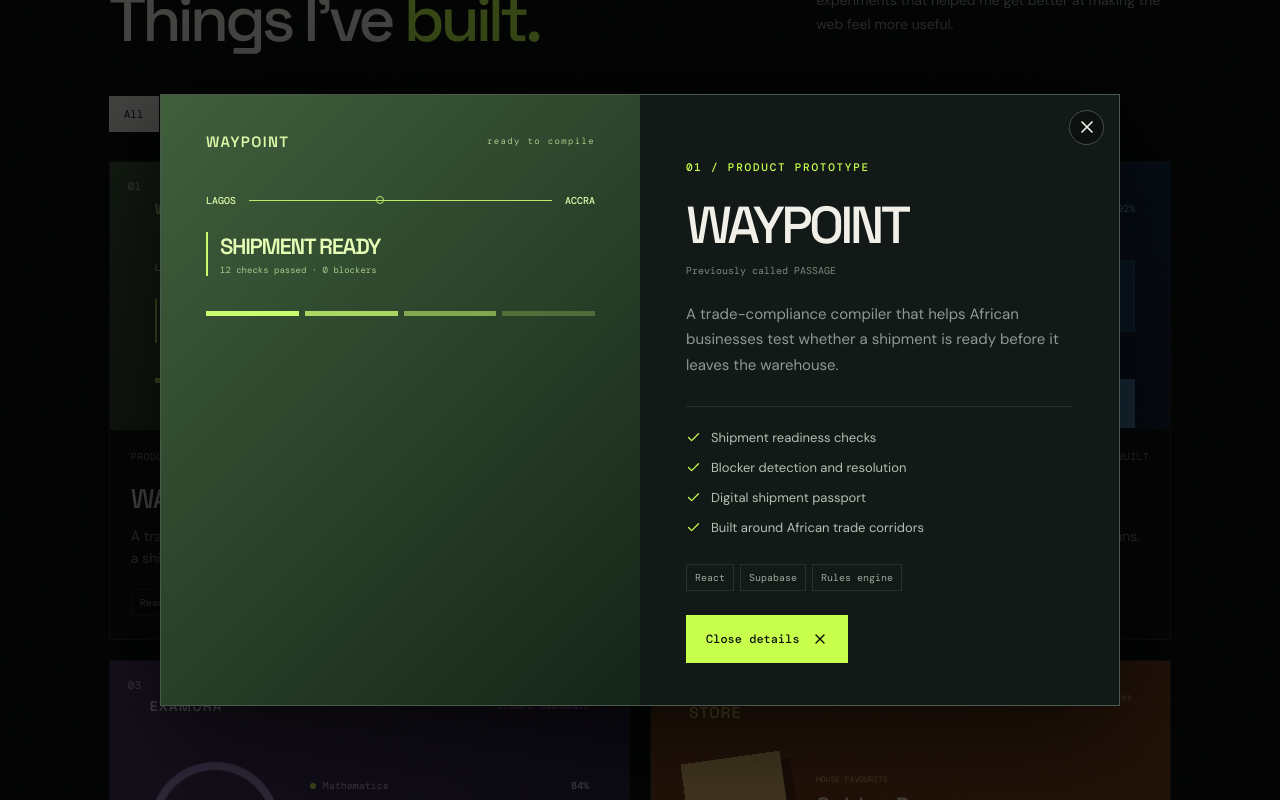
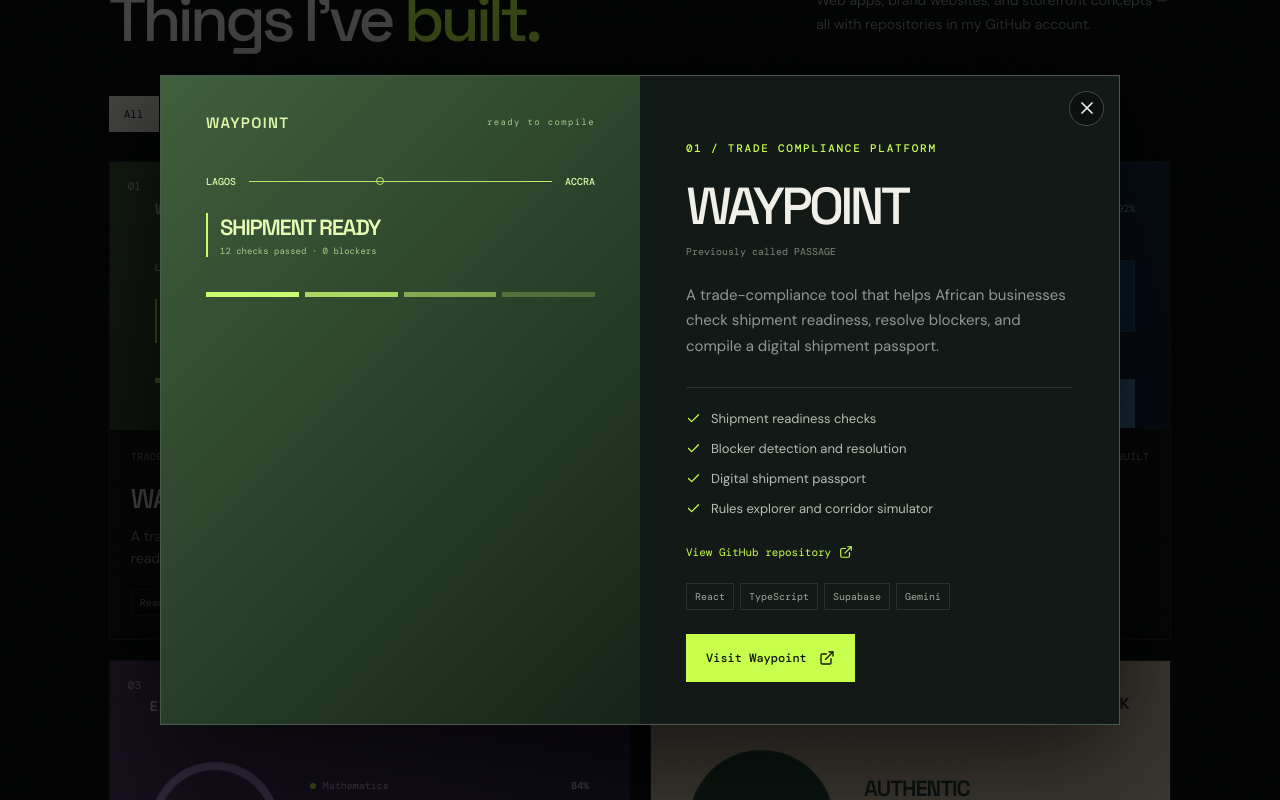
Before and after one commit to salzyff/salzyx-react-portfolio, a React (Vite) app: page / in a window 1280 px wide. Both pictures are taken after a click on the element 369 px from the left and 1495 px from the top of the page. Shown: the part 1095-1895 px from the top of the page. Built offline with nearby package versions, Linux system fonts and the light colour scheme.

Commit message:
Align portfolio with website projects in GitHub

```diff
--- a/src/main.jsx
+++ b/src/main.jsx
@@ -11,7 +11,6 @@
   Globe2,
   Layers3,
   Menu,
-  MessageCircle,
   MoveUpRight,
   Sparkles,
   X,
@@ -20,121 +19,273 @@
 
 const projects = [
   {
-    id: 'waypoint',
-    number: '01',
-    title: 'WAYPOINT',
-    oldTitle: 'PASSAGE',
-    type: 'Product prototype',
-    status: 'Prototype only',
-    category: 'Product',
-    year: '2026',
-    description: 'A trade-compliance compiler that helps African businesses test whether a shipment is ready before it leaves the warehouse.',
-    tags: ['React', 'Supabase', 'Rules engine'],
-    accent: 'lime',
-    visual: 'waypoint',
-    link: null,
-    linkLabel: 'Case study',
-    details: ['Shipment readiness checks', 'Blocker detection and resolution', 'Digital shipment passport', 'Built around African trade corridors'],
+    "id": "waypoint",
+    "title": "WAYPOINT",
+    "oldTitle": "PASSAGE",
+    "type": "Trade compliance platform",
+    "status": "Prototype",
+    "category": "Product",
+    "description": "A trade-compliance tool that helps African businesses check shipment readiness, resolve blockers, and compile a digital shipment passport.",
+    "tags": [
+      "React",
+      "TypeScript",
+      "Supabase",
+      "Gemini"
+    ],
+    "accent": "lime",
+    "visual": "waypoint",
+    "repository": "salzyff/Waypoint",
+    "link": "https://waypoint-drab-theta.vercel.app",
+    "linkLabel": "Visit Waypoint",
+    "details": [
+      "Shipment readiness checks",
+      "Blocker detection and resolution",
+      "Digital shipment passport",
+      "Rules explorer and corridor simulator"
+    ],
+    "number": "01"
   },
   {
-    id: 'study-ai',
-    number: '02',
-    title: 'Study AI',
-    type: 'AI learning platform',
-    status: 'MVP built',
-    category: 'Product',
-    year: '2026',
-    description: 'A multi-subject study assistant with AI chat, private history, study plans, quizzes, flashcards, notes, and progress tracking.',
-    tags: ['React', 'Node.js', 'Supabase', 'Gemini'],
-    accent: 'blue',
-    visual: 'study',
-    link: 'https://studyaing.vercel.app',
-    linkLabel: 'Visit Study AI',
-    details: ['Explain, ask, and quiz modes', 'Auth and user-isolated data', 'AI tasks and study plans', 'Interactive quizzes with marking'],
+    "id": "study-ai",
+    "title": "Study AI",
+    "type": "AI learning platform",
+    "status": "MVP built",
+    "category": "Education",
+    "description": "A study assistant with AI chat, conversation memory, study plans, quizzes, flashcards, notes, and progress tracking.",
+    "tags": [
+      "React",
+      "Node.js",
+      "Supabase",
+      "Gemini"
+    ],
+    "accent": "blue",
+    "visual": "study",
+    "repository": "salzyff/ai-study-assistant",
+    "privateSource": true,
+    "link": "https://studyai.name.ng",
+    "linkLabel": "Visit Study AI",
+    "details": [
+      "AI chat with conversation memory",
+      "Private chat history and user accounts",
+      "Study plans, notes, and flashcards",
+      "Interactive quizzes and learning progress"
+    ],
+    "number": "02"
   },
   {
-    id: 'examora',
-    number: '03',
-    title: 'Examora',
-    type: 'Exam management system',
-    status: 'Complete build',
-    category: 'Education',
-    year: '2026',
-    description: 'A full-stack exam application for students, teachers, and administrators, designed around real school workflows.',
-    tags: ['React', 'Supabase', 'Auth', 'Vercel'],
-    accent: 'violet',
-    visual: 'examora',
-    link: null,
-    linkLabel: 'Case study',
-    details: ['Student, teacher, and admin roles', 'Timed exams and server-side scoring', 'Question bank and assessment builder', 'Results, announcements, and dashboards'],
+    "id": "examora",
+    "title": "Examora",
+    "type": "Exam management system",
+    "status": "Complete build",
+    "category": "Education",
+    "description": "An exam application for students, teachers, and administrators, with assessments, question banks, results, and school dashboards.",
+    "tags": [
+      "React",
+      "Supabase",
+      "Auth",
+      "Vercel"
+    ],
+    "accent": "violet",
+    "visual": "examora",
+    "repository": "salzyff/Examora",
+    "privateSource": true,
+    "link": "https://examora-navy.vercel.app",
+    "linkLabel": "Visit Examora",
+    "details": [
+      "Student, teacher, and admin roles",
+      "Timed exams and scoring",
+      "Question bank and assessment builder",
+      "Report cards and learning resources"
+    ],
+    "number": "03"
   },
   {
-    id: 'salams-store',
-    number: '04',
-    title: "Salam’s Store",
-    type: 'Commerce storefront',
-    status: 'In progress',
-    category: 'Commerce',
-    year: '2026',
-    description: 'A warm, fast storefront for everyday Nigerian groceries with product discovery, categories, cart flows, and delivery messaging.',
-    tags: ['React', 'Vite', 'Tailwind', 'E-commerce'],
-    accent: 'orange',
-    visual: 'store',
-    link: null,
-    linkLabel: 'View build',
-    details: ['Local grocery product catalogue', 'Cart and account experience', 'Responsive storefront shell', 'Nigerian pricing and delivery context'],
+    "id": "blaykik",
+    "title": "Blaykik Store",
+    "type": "Food brand storefront",
+    "status": "Website built",
+    "category": "Commerce",
+    "description": "A product-led website for a Nigerian food brand, showcasing Ijebu garri, palm oil, pantry staples, and custom branded packs.",
+    "tags": [
+      "React",
+      "Vite",
+      "Branding",
+      "Responsive UI"
+    ],
+    "accent": "green",
+    "visual": "blaykik",
+    "repository": "salzyff/blaykik-store",
+    "privateSource": true,
+    "link": "https://blaykik-store.vercel.app",
+    "linkLabel": "Visit website",
+    "details": [
+      "Ijebu garri, palm oil, and foodstuffs",
+      "Product-led visual storytelling",
+      "Custom branded pack enquiries",
+      "Responsive brand and contact pages"
+    ],
+    "number": "04"
   },
   {
-    id: 'blaykik',
-    number: '05',
-    title: 'Blaykik Store',
-    type: 'Brand showcase',
-    status: 'Complete build',
-    category: 'Commerce',
-    year: '2026',
-    description: 'A cream-and-dark-green product showcase for an authentic Nigerian food brand operating across Abuja and Atlanta.',
-    tags: ['React', 'Vite', 'Branding', 'Responsive UI'],
-    accent: 'green',
-    visual: 'blaykik',
-    link: 'https://www.instagram.com/blaykik_store/',
-    linkLabel: 'View brand',
-    details: ['Premium Ijebu garri and palm oil', 'Product-led visual storytelling', 'Custom branding presentation', 'Instagram-led contact journey'],
+    "id": "akapsys",
+    "title": "Akapsys Consultancy",
+    "type": "Service website",
+    "status": "Website built",
+    "category": "Client work",
+    "description": "A consultancy website that helps manufacturers, importers, and brand owners understand product registration and prepare their next steps.",
+    "tags": [
+      "React",
+      "CSS",
+      "UX writing",
+      "Responsive UI"
+    ],
+    "accent": "teal",
+    "visual": "akapsys",
+    "repository": "salzyff/project2",
+    "link": "https://project2-nine-rho.vercel.app",
+    "linkLabel": "Visit website",
+    "details": [
+      "Product-specific regulatory pathways",
+      "Services and process sections",
+      "FAQ and contact pathways",
+      "Documentation and registration guidance"
+    ],
+    "number": "05"
   },
   {
-    id: 'akapsys',
-    number: '06',
-    title: 'Akapsys Consultancy',
-    type: 'Service website',
-    status: 'Shipped',
-    category: 'Client work',
-    year: '2026',
-    description: 'A conversion-focused consultancy website for product registration in Nigeria, built to make the process feel clear and approachable.',
-    tags: ['React', 'CSS', 'UX writing', 'NAFDAC'],
-    accent: 'teal',
-    visual: 'akapsys',
-    link: 'https://project2-nine-rho.vercel.app/',
-    linkLabel: 'Visit website',
-    details: ['Services and process sections', 'FAQ and contact pathways', 'Registration-focused messaging', 'WhatsApp call-to-action'],
+    "id": "wearayo",
+    "title": "WearAyo",
+    "type": "Sneaker storefront concept",
+    "status": "Mockup",
+    "category": "Commerce",
+    "description": "A sneaker storefront mockup with brand-new and pre-loved collections, a shopping bag, and a sample WhatsApp order flow.",
+    "tags": [
+      "React",
+      "Vite",
+      "Storefront",
+      "Responsive UI"
+    ],
+    "accent": "orange",
+    "visual": "fashion",
+    "repository": "salzyff/wearayo",
+    "link": "https://wearayo.vercel.app",
+    "linkLabel": "Visit mockup",
+    "details": [
+      "Brand-new and pre-loved sneaker filters",
+      "Add and remove pairs from the bag",
+      "Sample WhatsApp order flow",
+      "Responsive navigation and signup feedback"
+    ],
+    "number": "06"
   },
   {
-    id: 'banking',
-    number: '07',
-    title: 'Banking App',
-    type: 'Fintech interface',
-    status: 'Complete demo',
-    category: 'Product',
-    year: '2026',
-    description: 'A polished React banking dashboard exploring balances, transfers, transactions, and the everyday rhythm of a financial app.',
-    tags: ['React', 'Vite', 'Tailwind', 'UI systems'],
-    accent: 'cyan',
-    visual: 'banking',
-    link: null,
-    linkLabel: 'View build',
-    details: ['Dashboard and account views', 'Sample transaction data', 'Responsive fintech layout', 'Local demo mode'],
+    "id": "monica",
+    "title": "Monica Seafood",
+    "type": "Seafood storefront concept",
+    "status": "Concept build",
+    "category": "Commerce",
+    "description": "A seafood and Nigerian pantry storefront with product filters, an enquiry basket, and a WhatsApp flow for confirming prices and availability.",
+    "tags": [
+      "React",
+      "Vite",
+      "Local storage",
+      "WhatsApp"
+    ],
+    "accent": "teal",
+    "visual": "seafood",
+    "repository": "salzyff/monica-seafood",
+    "link": "https://monica-seafood.vercel.app",
+    "linkLabel": "Visit website",
+    "details": [
+      "Seafood and pantry product filters",
+      "Persistent basket and quantity controls",
+      "Delivery details and product preferences",
+      "WhatsApp availability and price enquiries"
+    ],
+    "number": "07"
   },
+  {
+    "id": "ejire",
+    "title": "Ejire Onigarri",
+    "type": "Food brand website concept",
+    "status": "Concept build",
+    "category": "Commerce",
+    "description": "A plum-and-blush website concept for a Nigerian garri brand, with product collections, serving ideas, souvenir requests, and an enquiry bag.",
+    "tags": [
+      "HTML",
+      "CSS",
+      "JavaScript",
+      "WhatsApp"
+    ],
+    "accent": "rose",
+    "visual": "garri",
+    "repository": "salzyff/ejiregarri",
+    "link": "https://ejiregarri.vercel.app",
+    "linkLabel": "Visit website",
+    "details": [
+      "Product collections and founder story",
+      "Serving-idea tabs and FAQ",
+      "Souvenir and bulk enquiry forms",
+      "Persistent bag with WhatsApp and email enquiries"
+    ],
+    "number": "08"
+  },
+  {
+    "id": "quantum-leap",
+    "title": "Quantum Leap Schools",
+    "type": "School website concept",
+    "status": "Concept build",
+    "category": "Education",
+    "description": "A school website concept for Quantum Leap Schools in Ikorodu, presenting learning pathways, school life, and admissions enquiries.",
+    "tags": [
+      "React",
+      "Vite",
+      "Admissions",
+      "Responsive UI"
+    ],
+    "accent": "cyan",
+    "visual": "school",
+    "repository": "salzyff/zoe-palm-oil",
+    "link": "https://zoe-palm-oil.vercel.app",
+    "linkLabel": "Visit website",
+    "details": [
+      "Early years, primary, and secondary pathways",
+      "Curriculum and school-life sections",
+      "School gallery and news links",
+      "Admissions enquiries through WhatsApp"
+    ],
+    "number": "09"
+  },
+  {
+    "id": "salamport",
+    "title": "Earlier Portfolio",
+    "type": "Personal website",
+    "status": "Earlier version",
+    "category": "Personal",
+    "description": "An earlier portfolio website presenting my work, skills, and journey, built with HTML, CSS, and JavaScript.",
+    "tags": [
+      "HTML",
+      "CSS",
+      "JavaScript",
+      "Responsive UI"
+    ],
+    "accent": "violet",
+    "visual": "portfolio",
+    "repository": "salzyff/salamport",
+    "link": "https://salamport-eight.vercel.app",
+    "linkLabel": "Visit portfolio",
+    "details": [
+      "Work, skills, and about sections",
+      "Project and journey filters",
+      "Animated interface and mobile navigation",
+      "Contact section"
+    ],
+    "number": "10"
+  }
 ]
 
-const filters = ['All', 'Product', 'Education', 'Commerce', 'Client work']
+const projectCount = String(projects.length).padStart(2, '0')
+const filters = ['All', ...new Set(projects.map((project) => project.category))]
 
 function App() {
   const [activeFilter, setActiveFilter] = useState('All')
@@ -199,7 +350,7 @@
               </div>
             </div>
             <div className="floating-tag tag-one"><Sparkles size={14} /> ideas → interface</div>
-            <div className="floating-tag tag-two">01—07 <span>selected projects</span></div>
+            <div className="floating-tag tag-two">01—{projectCount} <span>selected projects</span></div>
           </div>
         </section>
 
@@ -210,7 +361,7 @@
         <section className="work section-pad" id="work">
           <div className="section-heading">
             <div><p className="kicker">Selected work / 2026</p><h2>Things I’ve <em>built.</em></h2></div>
-            <p className="section-note">A mix of real products, client-facing websites, and experiments that helped me get better at making the web feel more useful.</p>
+            <p className="section-note">Web apps, brand websites, and storefront concepts — all with repositories in my GitHub account.</p>
           </div>
           <div className="filter-row" role="tablist" aria-label="Filter projects">
             {filters.map((filter) => <button key={filter} className={activeFilter === filter ? 'filter active' : 'filter'} onClick={() => setActiveFilter(filter)}>{filter}</button>)}
@@ -227,7 +378,7 @@
             <h2>More than just<br /><em>pretty screens.</em></h2>
             <p>I care about the moment a product stops feeling like an idea and starts feeling real. My work usually sits at the intersection of good interface design, clear user journeys, and technology that actually solves something.</p>
             <p>From school systems and AI tools to commerce brands and trade infrastructure, I like building across different worlds — and learning what each one needs.</p>
-            <div className="about-facts"><span><strong>07</strong> projects explored</span><span><strong>React</strong> main toolkit</span><span><strong>NG</strong> building from Nigeria</span></div>
+            <div className="about-facts"><span><strong>{projectCount}</strong> repositories featured</span><span><strong>React</strong> main toolkit</span><span><strong>NG</strong> building from Nigeria</span></div>
           </div>
         </section>
 
@@ -257,7 +408,7 @@
   return <div className="modal-backdrop" onClick={onClose}><div className={`modal accent-${project.accent}`} onClick={(event) => event.stopPropagation()} role="dialog" aria-modal="true" aria-label={`${project.title} details`}>
     <button className="modal-close" onClick={onClose} aria-label="Close project details"><X size={20} /></button>
     <div className="modal-visual"><ProjectVisual type={project.visual} large /></div>
-    <div className="modal-body"><p className="kicker">{project.number} / {project.type}</p><h2>{project.title}</h2>{project.oldTitle && <p className="old-title">Previously called {project.oldTitle}</p>}<p className="modal-description">{project.description}</p><div className="details-list">{project.details.map((detail) => <span key={detail}><Check size={15} />{detail}</span>)}</div><div className="modal-bottom"><div className="tag-row">{project.tags.map((tag) => <span key={tag}>{tag}</span>)}</div>{project.link ? <a className="button button-primary" href={project.link} target="_blank" rel="noreferrer">{project.linkLabel} <ExternalLink size={16} /></a> : <button className="button button-primary" onClick={onClose}>Close details <X size={16} /></button>}</div></div>
+    <div className="modal-body"><p className="kicker">{project.number} / {project.type}</p><h2>{project.title}</h2>{project.oldTitle && <p className="old-title">Previously called {project.oldTitle}</p>}<p className="modal-description">{project.description}</p><div className="details-list">{project.details.map((detail) => <span key={detail}><Check size={15} />{detail}</span>)}</div><div className="modal-bottom">{project.privateSource ? <p className="source-note">Source code is in a private GitHub repository.</p> : <a className="source-link" href={`https://github.com/${project.repository}`} target="_blank" rel="noreferrer">View GitHub repository <ExternalLink size={14} /></a>}<div className="tag-row">{project.tags.map((tag) => <span key={tag}>{tag}</span>)}</div>{project.link ? <a className="button button-primary" href={project.link} target="_blank" rel="noreferrer">{project.linkLabel} <ExternalLink size={16} /></a> : <button className="button button-primary" onClick={onClose}>Close details <X size={16} /></button>}</div></div>
   </div></div>
 }
 
@@ -269,7 +420,20 @@
   if (type === 'blaykik') return <div className={`visual-window blaykik ${large ? 'large' : ''}`}><div className="blay-top"><small>ABUJA ↔ ATLANTA</small><span>BLAYKIK</span></div><div className="blay-product"><div className="blay-bowl">✽</div><div><strong>AUTHENTIC<br />NIGERIAN<br />FLAVOURS</strong><small>PREMIUM IJEBU GARRI</small></div></div></div>
   if (type === 'akapsys') return <div className={`visual-window akapsys ${large ? 'large' : ''}`}><div className="aka-top"><span>A</span><b>AKAPSYS<br /><small>CONSULTANCY</small></b></div><div className="aka-copy"><small>PRODUCT REGISTRATION</small><strong>Get your product<br />ready for market.</strong><div className="aka-line" /></div></div>
   if (type === 'banking') return <div className={`visual-window banking ${large ? 'large' : ''}`}><div className="bank-head"><span>OVERVIEW</span><b>₦2,840,500</b></div><div className="bank-chart"><i /><i /><i /><i /><i /><i /><i /><i /></div><div className="bank-bottom"><span>Money in <b>+₦850k</b></span><span>Money out <b>-₦210k</b></span></div></div>
-  return null
+  const showcase = {
+    fashion: { name: 'WEARAYO', label: 'SNEAKER STOREFRONT', headline: 'Your next pair.', note: 'Brand new / pre-loved', icon: 'wear' },
+    seafood: { name: 'MONICA SEAFOOD', label: 'SEAFOOD & PANTRY', headline: 'Good food starts here.', note: 'Browse / enquire / cook', icon: 'food' },
+    garri: { name: 'EJIRE ONIGARRI', label: 'NIGERIAN ROOTS', headline: 'Garri, with love.', note: 'Everyday staples / thoughtful gifts', icon: 'food' },
+    school: { name: 'QUANTUM LEAP', label: 'SCHOOLS · IKORODU', headline: 'Potential takes flight.', note: 'Early years / primary / secondary', icon: 'school' },
+    portfolio: { name: 'AKAPO ABDUL SALAM', label: 'EARLIER PORTFOLIO', headline: 'Creative developer.', note: 'Work / skills / journey', icon: 'code' },
+  }[type]
+  if (!showcase) return null
+  const Icon = { wear: Layers3, food: BriefcaseBusiness, school: Globe2, code: Code2 }[showcase.icon]
+  return <div className={`visual-window showcase showcase-${type} ${large ? 'large' : ''}`}>
+    <div className="showcase-top"><span>{showcase.name}</span><Icon size={22} /></div>
+    <div className="showcase-copy"><small>{showcase.label}</small><strong>{showcase.headline}</strong><span>{showcase.note}</span></div>
+    <div className="showcase-shape" aria-hidden="true"><Icon size={80} strokeWidth={1} /></div>
+  </div>
 }
 
 createRoot(document.getElementById('root')).render(<App />)
```
Also changed, not shown: src/styles.css.
